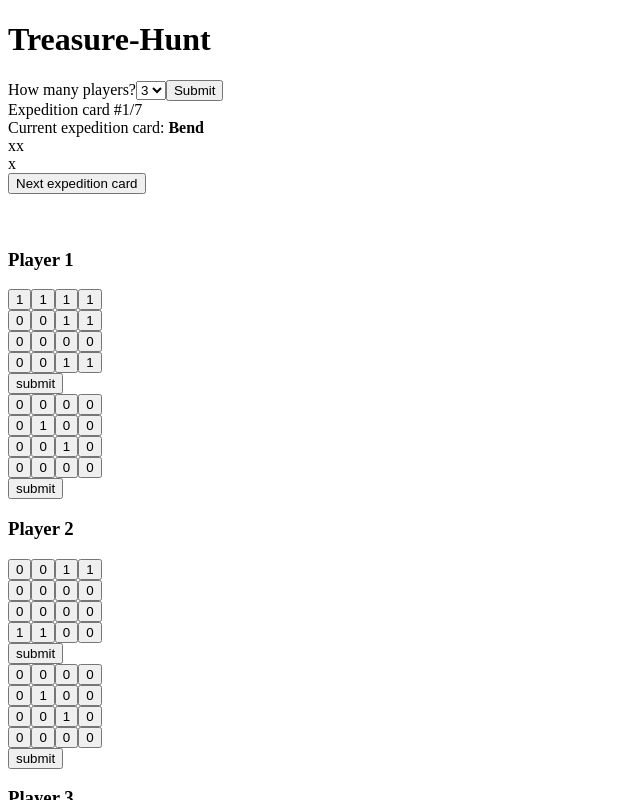
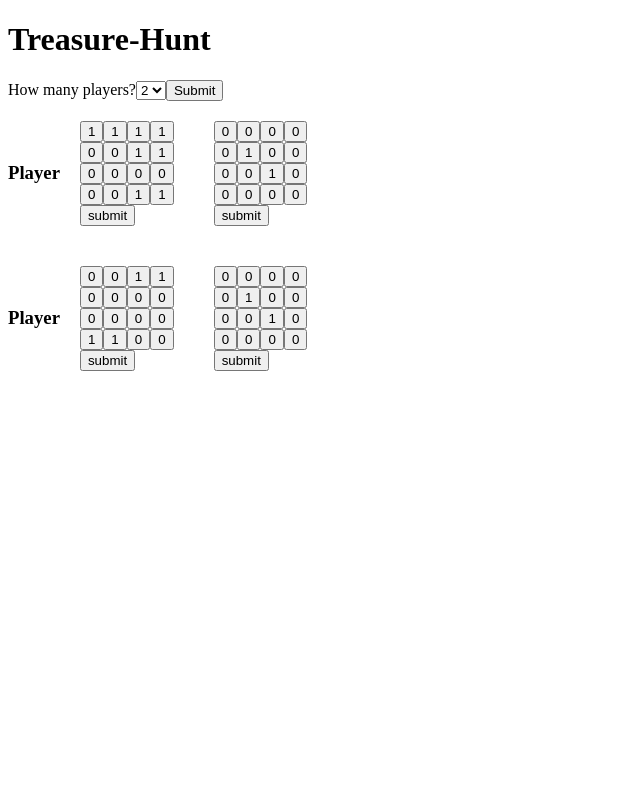
Before and after one commit to dstriz09/treasure-hunt, a React (Create React App) app: page / in a window 1280 px wide. Both pictures are taken after a click on the input "Submit". Shown: the top 800 px of the page, without its empty margins (0-640 px from the left). Built offline with nearby package versions, Linux system fonts and the light colour scheme.

Commit message:
Cleaned up and shortened code for multipalyer functionality

```diff
--- a/src/Board.js
+++ b/src/Board.js
@@ -1,7 +1,7 @@
 import React, { useContext, useState } from "react";
 import Square from "./Square";
 import { TREASURES } from "./cards";
-import { validateShape } from "./shapes/Shapes"
+import { validateShape } from "./shapes/Shapes";
 import { CardContext } from "./CardContext";
 
 export default function Board() {
@@ -41,11 +41,10 @@ export default function Board() {
   }
 
   function handleSubmit() {
-
-    const isValid = validateShape(turn, 'original', state.currentExpedition)
+    const isValid = validateShape(turn, "original", state.currentExpedition);
 
     if (isValid) {
-      console.log ("Shape is valid!")
+      console.log("Shape is valid!");
       setTurn([
         [0, 0, 0, 0],
         [0, 0, 0, 0],
@@ -55,11 +54,10 @@ export default function Board() {
     } else {
       alert("BAD SHAPE. TRY AGAIN");
     }
-
   }
 
   return (
-    <div>
+    <div style={{ margin: "20px" }}>
       <div className="board-row">
         {renderSquare(0, 0)}
         {renderSquare(0, 1)}
--- a/src/MultiSelect.js
+++ b/src/MultiSelect.js
@@ -3,85 +3,25 @@ import Board from "./Board";
 import Expedition from "./Expedition";
 
 export default function MultiSelect({ onSubmit }) {
-  const [option, setOption] = useState({ value: "3" });
+  const [option, setOption] = useState({ value: "2" });
   const [multiplayer, setMultiplayer] = useState("");
+  let onePlayer = [
+    <div style={{ display: "flex" }}>
+      <h3 style={({ margin: "20px" }, { alignSelf: "center" })}>Player</h3>
+      <Board />
+      <Board />
+    </div>,
+  ];
 
   const handleSubmit = (e, players) => {
     e.preventDefault();
-    console.log(players == 2);
-    if (players == 2) {
-      console.log("dillin");
-      setMultiplayer(
-        <div>
-          <Expedition />
-          <br />
-          <br />
-          <h3>Player 1</h3>
-          <Board />{" "}
-          <span>
-            <Board />
-          </span>
-          <h3>Player 2</h3>
-          <Board />{" "}
-          <span>
-            <Board />
-          </span>
-        </div>
-      );
-    } else if (players == 3) {
-      console.log("dillin");
-      setMultiplayer(
-        <div>
-          <Expedition />
-          <br />
-          <br />
-          <h3>Player 1</h3>
-          <Board />{" "}
-          <span>
-            <Board />
-          </span>
-          <h3>Player 2</h3>
-          <Board />{" "}
-          <span>
-            <Board />
-          </span>
-          <h3>Player 3</h3>
-          <Board />{" "}
-          <span>
-            <Board />
-          </span>
-        </div>
-      );
-    } else if (players == 4) {
-      console.log("dillin");
-      setMultiplayer(
-        <div>
-          <Expedition />
-          <br />
-          <br />
-          <h3>Player 1</h3>
-          <Board />{" "}
-          <span>
-            <Board />
-          </span>
-          <h3>Player 2</h3>
-          <Board />{" "}
-          <span>
-            <Board />
-          </span>
-          <h3>Player 3</h3>
-          <Board />{" "}
-          <span>
-            <Board />
-          </span>
-          <h3>Player 4</h3>
-          <Board />{" "}
-          <span>
-            <Board />
-          </span>
-        </div>
-      );
+    let newArray = [];
+    let i = 0;
+    while (i < players) {
+      newArray = [...newArray, onePlayer];
+      i++;
     }
+    setMultiplayer(newArray);
   };
 
   return (
```
